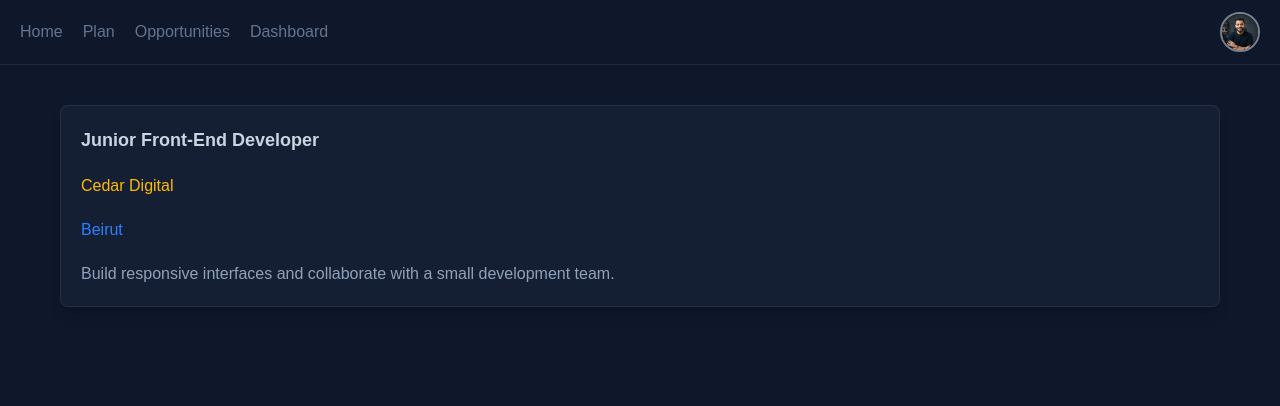
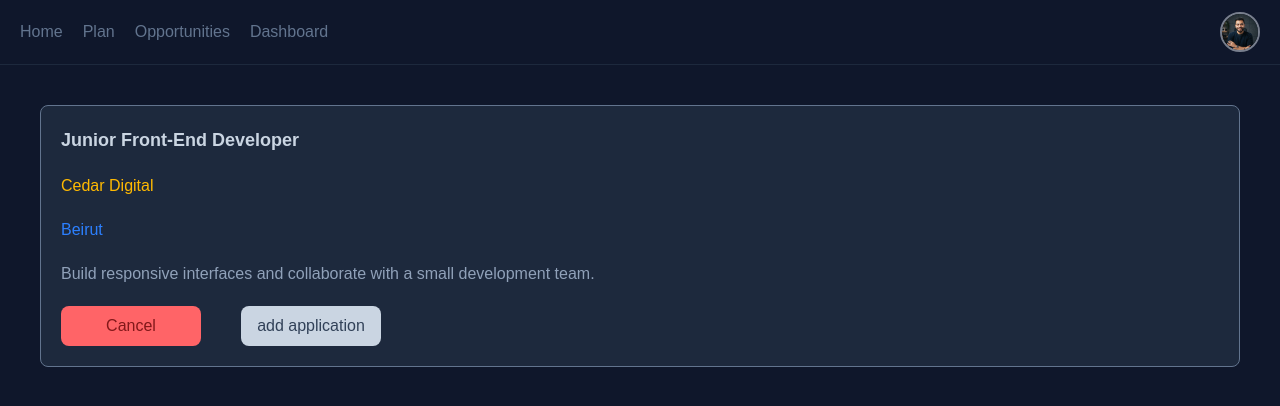
Before and after one commit to AsledinAdem/yehia-career-path, a Next.js app: page /opportunities/1 in a window 1280 px wide. Shown: the top 406 px of the page. Built offline with nearby package versions, Linux system fonts and the light colour scheme.

Commit message:
add fuction button to the single page of opportunty

```diff
--- a/src/app/dashboard/page.tsx
+++ b/src/app/dashboard/page.tsx
@@ -1,7 +1,34 @@
-import React from "react";
+// const page = () => {
+//   return <div className="h-screen mt-10 mx-auto max-w-325">Dashboard
 
-const page = () => {
-  return <div className="h-screen mt-10 mx-auto max-w-325">Dashboard</div>;
+//   </div>;
+// };
+
+// export default page;
+
+import opportunities from "../../data/opportunities.js";
+
+const page = async ({ params }: { params: Promise<{ id: string }> }) => {
+  const opportunityId = await params;
+  return (
+    <div className="h-screen w-full px-7 md:px-0  ">
+      <div className="flex flex-col gap-5 mt-10 p-5 bg-slate-800 rounded-lg border border-slate-500">
+        {opportunities.map(
+          (select) =>
+            opportunityId.id === select.id && (
+              <div className="flex flex-col gap-5  " key={select.id}>
+                <h1 className="text-lg text-slate-300 font-semibold">
+                  {select.title}
+                </h1>
+                <p className="text-amber-400">{select.company}</p>
+                <p className="text-blue-500">{select.location}</p>
+                <p>{select.description}</p>
+              </div>
+            ),
+        )}
+      </div>
+    </div>
+  );
 };
 
 export default page;
--- a/src/app/opportunities/[id]/page.tsx
+++ b/src/app/opportunities/[id]/page.tsx
@@ -1,3 +1,4 @@
+import Link from "next/link.js";
 import opportunities from "../../../data/opportunities.js";
 
 const singleOpportunities = async ({
@@ -7,15 +8,12 @@ const singleOpportunities = async ({
 }) => {
   const opportunityId = await params;
   return (
-    <div className="h-screen w-full">
-      <div className="flex flex-wrap gap-5 mt-10 w-full px-5">
+    <div className="h-screen w-full px-7 md:px-0  ">
+      <div className="flex flex-col gap-5 mt-10 p-5 bg-slate-800 rounded-lg border border-slate-500">
         {opportunities.map(
           (select) =>
             opportunityId.id === select.id && (
-              <div
-                className="flex flex-col gap-5 bg-slate-800/50 rounded-lg shadow-lg text-slate-400 p-5  transition-color duration-300 w-full border border-slate-700/50 "
-                key={select.id}
-              >
+              <div className="flex flex-col gap-5  " key={select.id}>
                 <h1 className="text-lg text-slate-300 font-semibold">
                   {select.title}
                 </h1>
@@ -25,6 +23,20 @@ const singleOpportunities = async ({
               </div>
             ),
         )}
+        <div className="flex items-center gap-10">
+          <Link
+            href={"/opportunities"}
+            className="bg-red-400 text-red-900 rounded-lg h-10 w-35 cursor-pointer hover:border border-red-400 hover:text-red-400 hover:bg-slate-800 transition-colors duration-300 flex items-center justify-center"
+          >
+            Cancel
+          </Link>
+          <Link
+            href={"/dashboard"}
+            className="bg-slate-300 text-slate-700 rounded-lg h-10 w-35 cursor-pointer  hover:bg-slate-400 hover:text-slate-800 transition-colors duration-300 flex items-center justify-center"
+          >
+            add application
+          </Link>
+        </div>
       </div>
     </div>
   );
```
